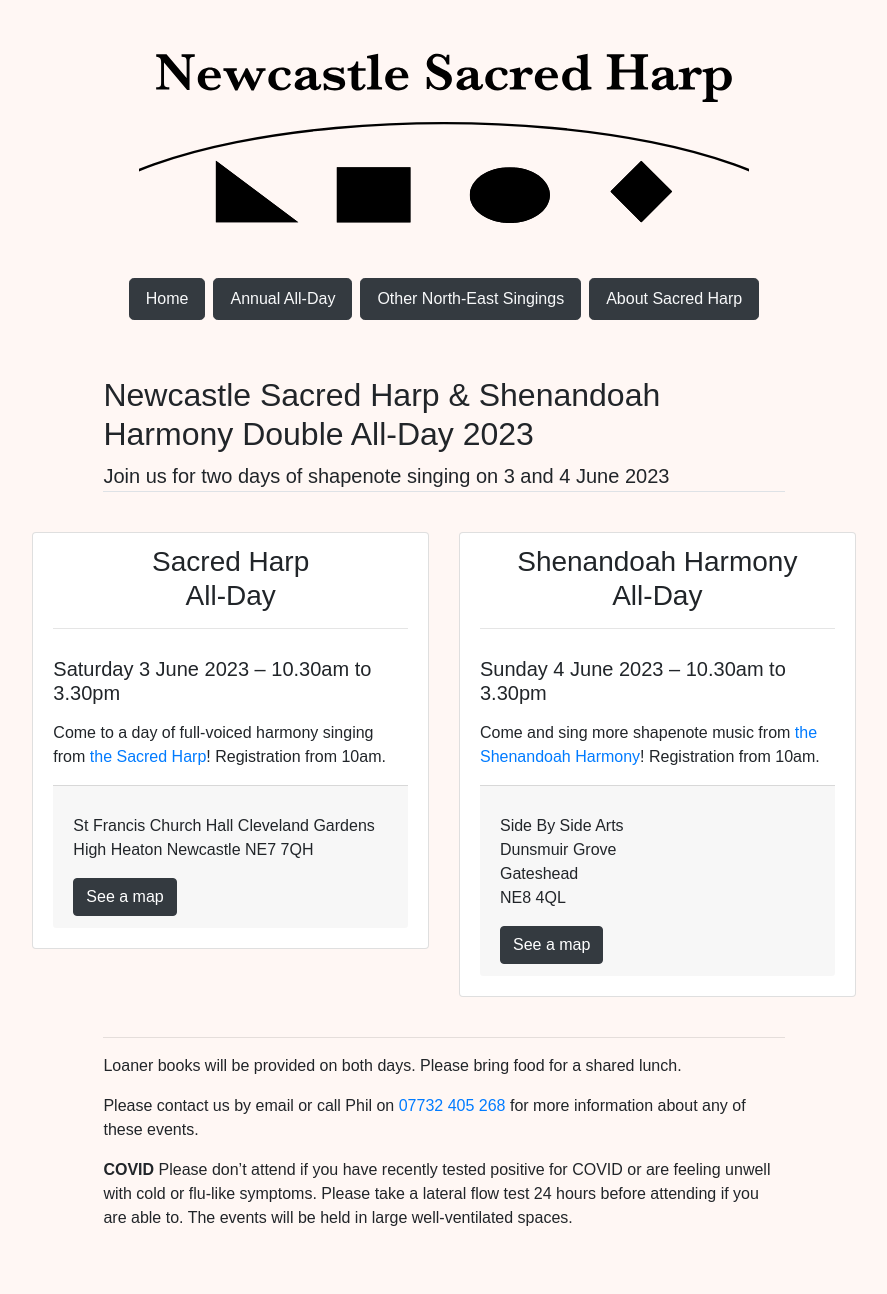
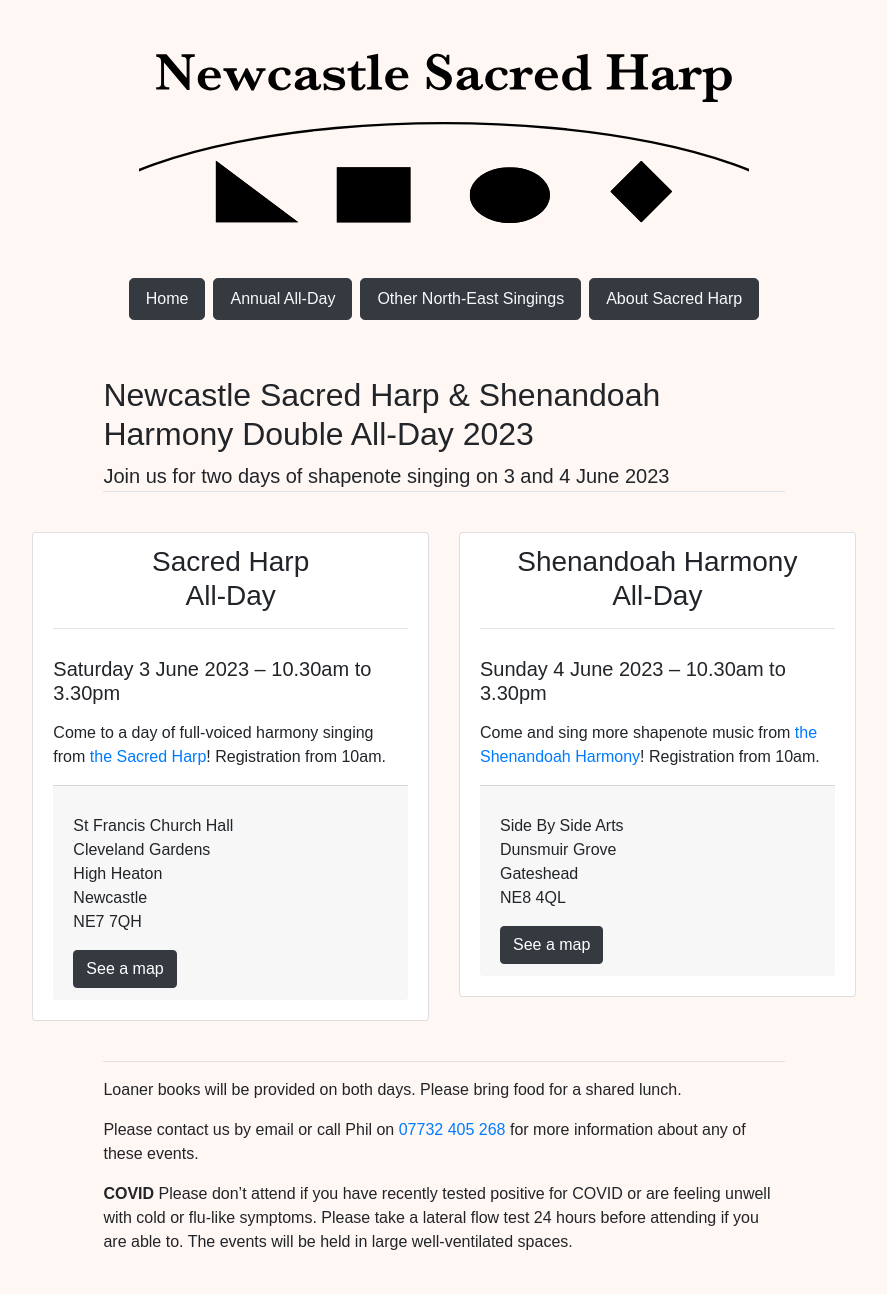
Before and after one commit to newcastle-shapenote/newcastle-shapenote-website, a Jekyll site: the page built from all-day.md, in a window 1280 px wide. Shown: the whole page, without its empty margins (196-1083 px from the left). Built offline with Jekyll 4.4.1, drawn with Linux system fonts in a browser that asks for light colours; some web fonts are replaced; a script that is not in the unit is left out; before the commit the page ends 1270 px from its top, so only the background shows below that.

Commit message:
revert to multiline on some frontmatter

```diff
--- a/all-day.md
+++ b/all-day.md
@@ -11,7 +11,7 @@ singings:
     singing_name: |
       Sacred Harp
       All-Day
-    singing_venue_details: >-
+    singing_venue_details: |-
       St Francis Church Hall
       Cleveland Gardens
       High Heaton
```
